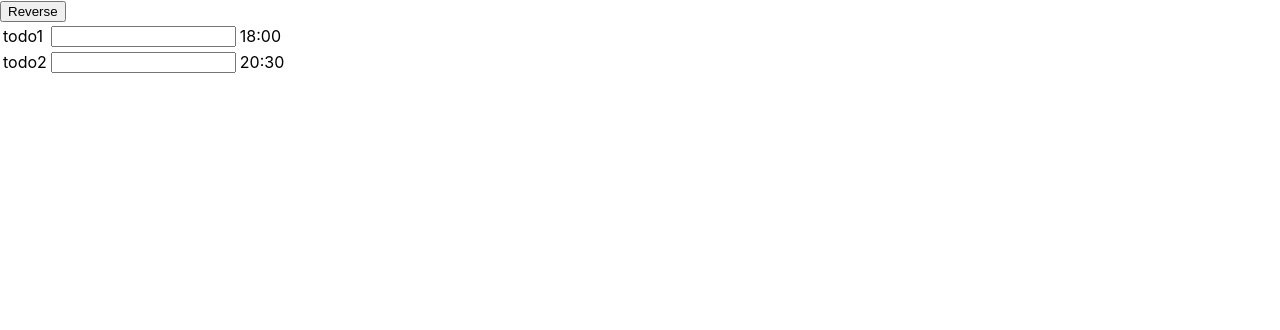
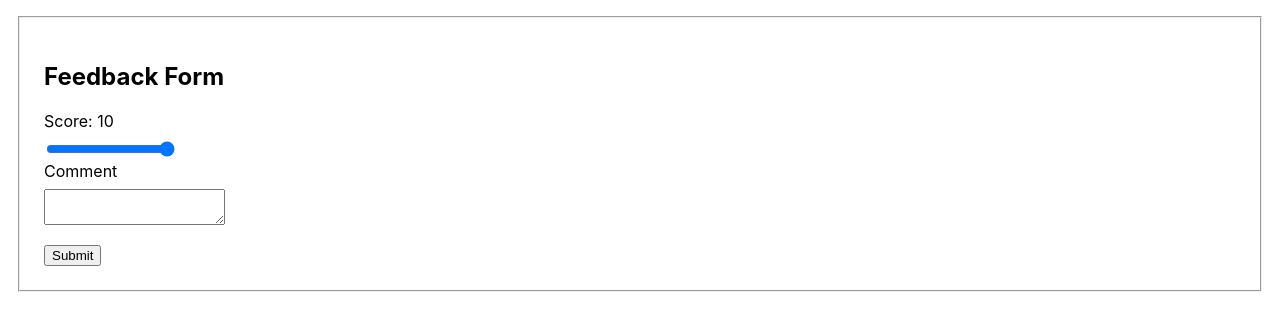
Before and after one commit to amandeep90s/meta-advanced-react, a React (Create React App) app in the folder firstapp/: page / in a window 1280 px wide. Shown: the top 330 px of the page. Built offline with nearby package versions, Linux system fonts and the light colour scheme.

Commit message:
feat: Created a controlled form

```diff
--- a/firstapp/src/App.js
+++ b/firstapp/src/App.js
@@ -1,42 +1,51 @@
 import React, { useState } from 'react';
-import './index.css';
-
-const ToDo = (props) => (
-  <tr>
-    <td>
-      <label>{props.id}</label>
-    </td>
-    <td>
-      <input type='text' />
-    </td>
-    <td>
-      <label>{props.createdAt}</label>
-    </td>
-  </tr>
-);
 
 const App = () => {
-  const [todos, setTodos] = useState([
-    { id: 'todo1', createdAt: '18:00' },
-    { id: 'todo2', createdAt: '20:30' },
-  ]);
+  const [score, setScore] = useState(10);
+  const [comment, setComment] = useState('');
 
-  const reverseOrder = () => {
-    // Reverse is a mutative operation, so we need to create a new array first.
-    setTodos([...todos].reverse());
+  const handleSubmit = (e) => {
+    e.preventDefault();
+
+    if (Number(score) <= 5 && comment.length <= 10) {
+      alert('Please provide a comment explaining why the experience was poor.');
+      return false;
+    }
+    setScore(10);
+    setComment('');
   };
 
   return (
-    <div>
-      <button onClick={reverseOrder}>Reverse</button>
-
-      <table>
-        <tbody>
-          {todos.map((todo) => (
-            <ToDo key={todo.id} id={todo.id} createdAt={todo.createdAt} />
-          ))}
-        </tbody>
-      </table>
+    <div className='App'>
+      <form onSubmit={handleSubmit}>
+        <fieldset>
+          <h2>Feedback Form</h2>
+          <div className='field'>
+            <label htmlFor='score'>Score: {score}</label>
+            <input
+              type='range'
+              name='score'
+              id='score'
+              min={1}
+              max={10}
+              value={score}
+              onChange={(e) => setScore(e.target.value)}
+            />
+          </div>
+          <div className='field'>
+            <label htmlFor='comment'>Comment</label>
+            <textarea
+              name='comment'
+              id='comment'
+              value={comment}
+              onChange={(e) => setComment(e.target.value)}
+            />
+          </div>
+          <button type='submit' className='btn'>
+            Submit
+          </button>
+        </fieldset>
+      </form>
     </div>
   );
 };
--- a/firstapp/src/index.css
+++ b/firstapp/src/index.css
@@ -11,3 +11,20 @@ code {
   font-family: source-code-pro, Menlo, Monaco, Consolas, 'Courier New',
     monospace;
 }
+
+.App {
+  padding: 1rem;
+}
+
+fieldset {
+  padding: 1.5rem;
+}
+
+.btn {
+  margin-top: 1rem;
+}
+
+label {
+  display: block;
+  margin-bottom: 0.5rem;
+}
```
Also changed, not shown: firstapp/src/Form.js (added, +36 -0 lines), firstapp/src/Todo.js (added, +44 -0 lines).
